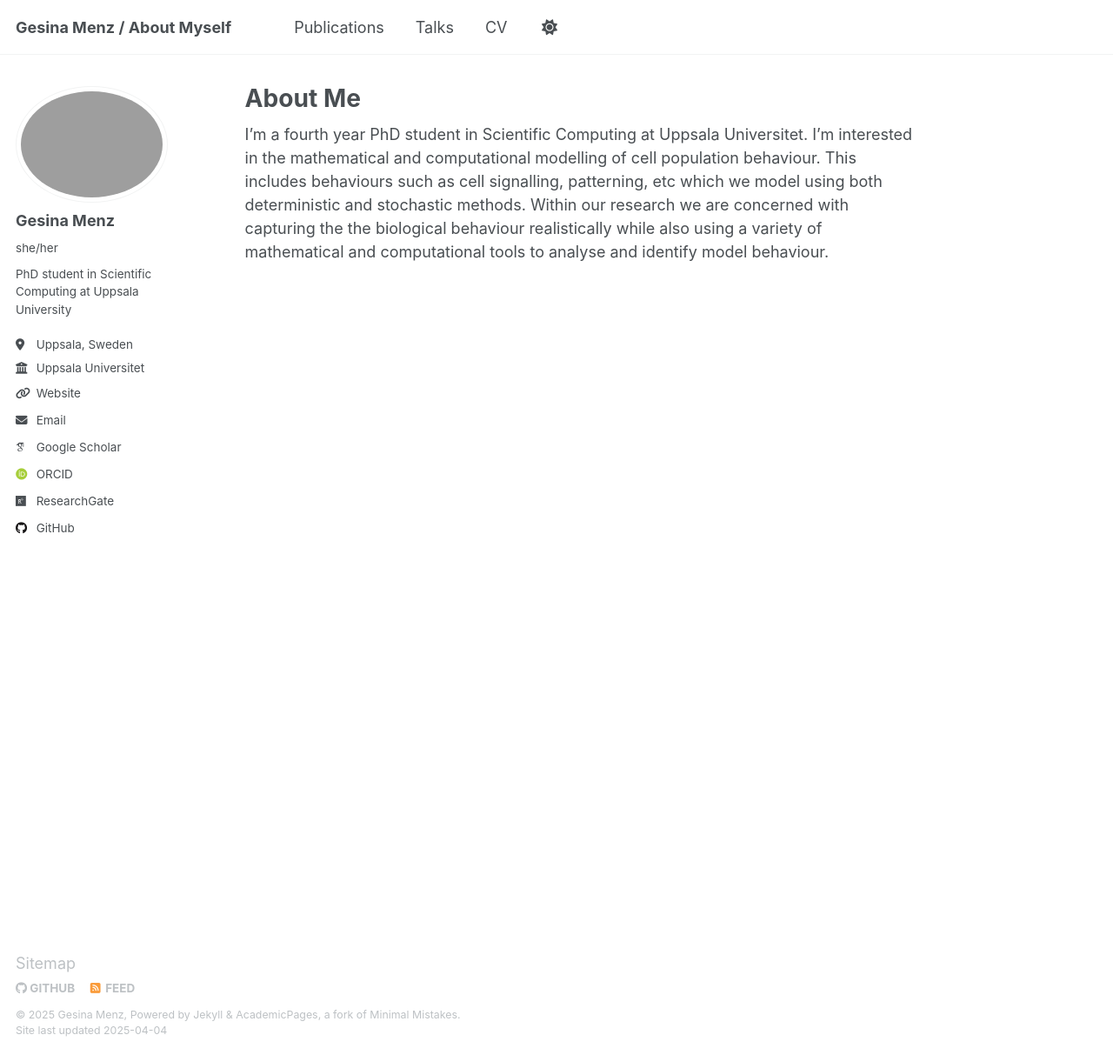
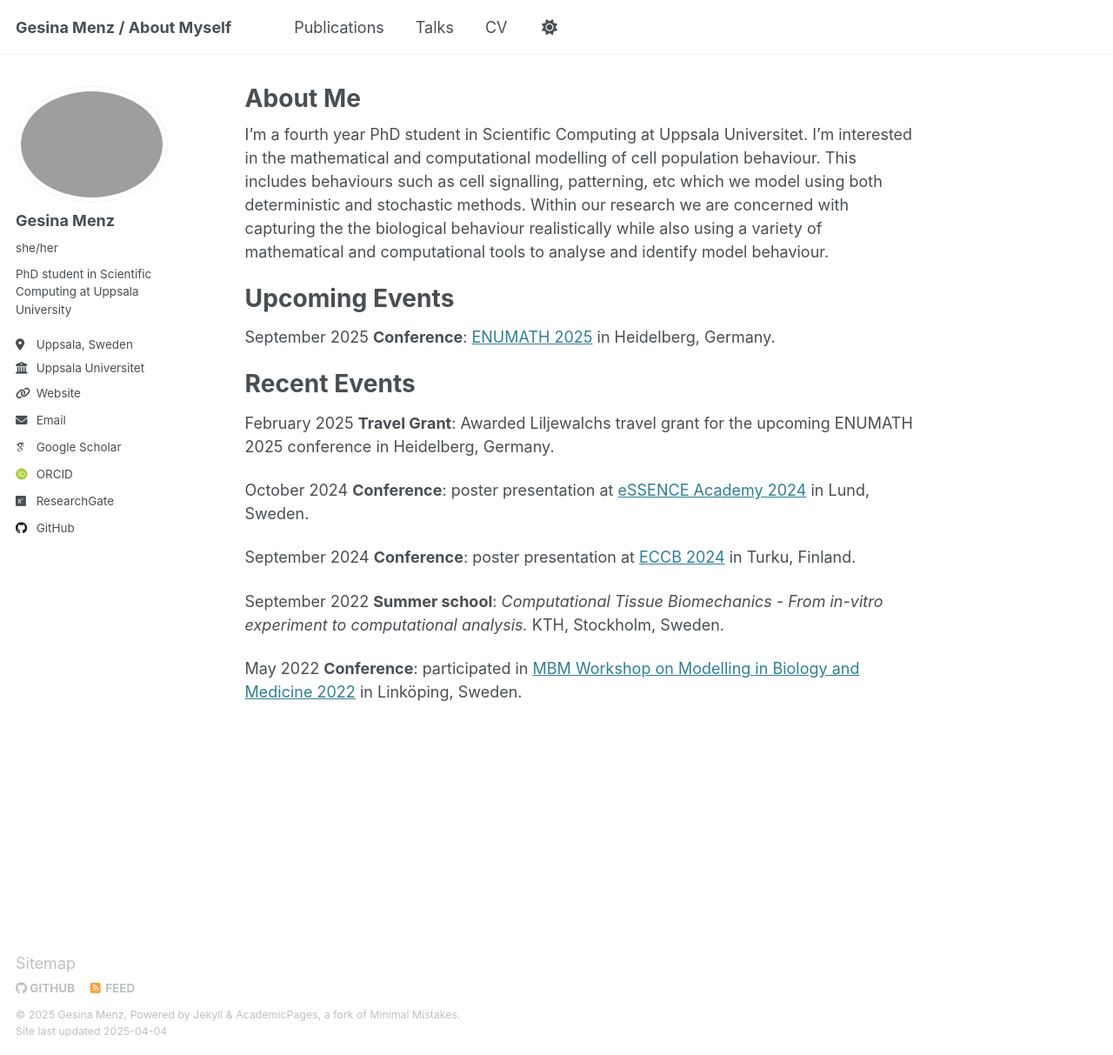
Before and after one commit to menzge/menzge.github.io, a Jekyll site: the page built from _pages/about.md, in a window 1280 px wide and 1213 px high. Shown: the whole window at 87% size. Built offline with Jekyll 4.4.1, drawn with Linux system fonts in a browser that asks for light colours; some web fonts are replaced.

Commit message:
work more on it

```diff
--- a/_config.yml
+++ b/_config.yml
@@ -13,9 +13,9 @@ title                    : "Gesina Menz / About Myself"
 title_separator          : "-"
 name                     : &name "Gesina Menz"
 description              : &description "I'm a PhD student in Scientific Computing at Uppsala University"
-url                      : "https://gesinamenz.github.io" # the base hostname & protocol for your site e.g. "https://[your GitHub username].github.io"
+url                      : "https://menzge.github.io" # the base hostname & protocol for your site e.g. "https://[your GitHub username].github.io"
 baseurl                  : "" # the subpath of your site, e.g. "/blog"
-repository               : "menzge/gesinamenz.github.io"
+repository               : "menzge/menzge.github.io"
 
 # Site Author - The following control what appear as part of the author content on the side bar.
 #               If a field is blank the icon and link will not appear, otherwise it will be shown.
--- a/_pages/about.md
+++ b/_pages/about.md
@@ -8,3 +8,20 @@ redirect_from:
 ---
 
 I'm a fourth year PhD student in Scientific Computing at Uppsala Universitet. I'm interested in the mathematical and computational modelling of cell population behaviour. This includes behaviours such as cell signalling, patterning, etc which we model using both deterministic and stochastic methods. Within our research we are concerned with capturing the the biological behaviour realistically while also using a variety of mathematical and computational tools to analyse and identify model behaviour.
+
+
+Upcoming Events
+====
+September 2025 **Conference**: [ENUMATH 2025](https://enumath2025.eu) in Heidelberg, Germany.
+
+Recent Events
+====
+February 2025 **Travel Grant**: Awarded Liljewalchs travel grant for the upcoming ENUMATH 2025 conference in Heidelberg, Germany.
+
+October 2024 **Conference**: poster presentation at [eSSENCE Academy 2024](https://www.essenceofescience.se/w/es/en/calendar/archive/2024-10-16-swedish-e-science-academy-2024) in Lund, Sweden.
+
+September 2024 **Conference**: poster presentation at [ECCB 2024](https://eccb2024.fi) in Turku, Finland.
+
+September 2022 **Summer school**: *Computational Tissue Biomechanics - From in-vitro experiment to computational analysis.* KTH, Stockholm, Sweden.
+
+May 2022 **Conference**: participated in [MBM Workshop on Modelling in Biology and Medicine 2022](https://mbm.systemsbiology.se) in Linköping, Sweden.
```
Also changed, not shown: _drafts/post-draft.md (deleted, +0 -19 lines).
